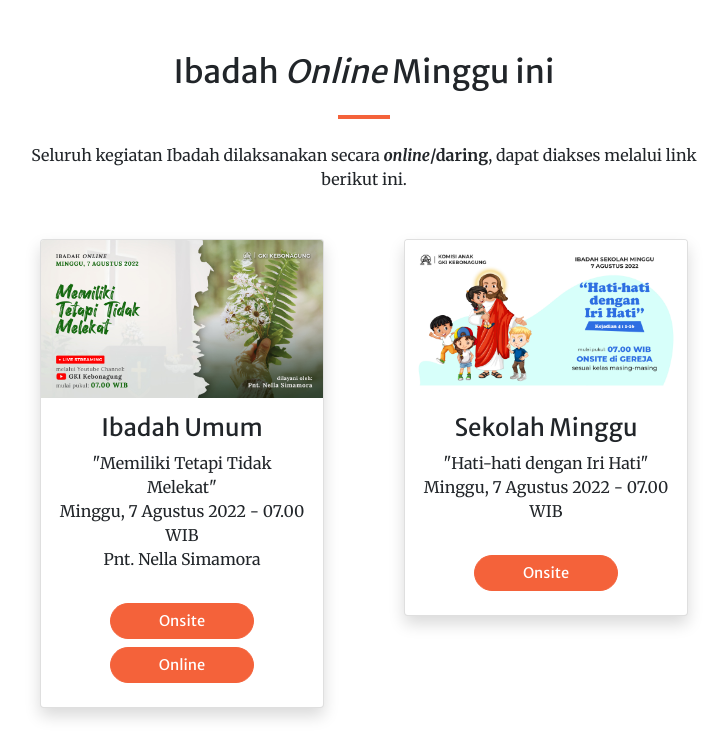
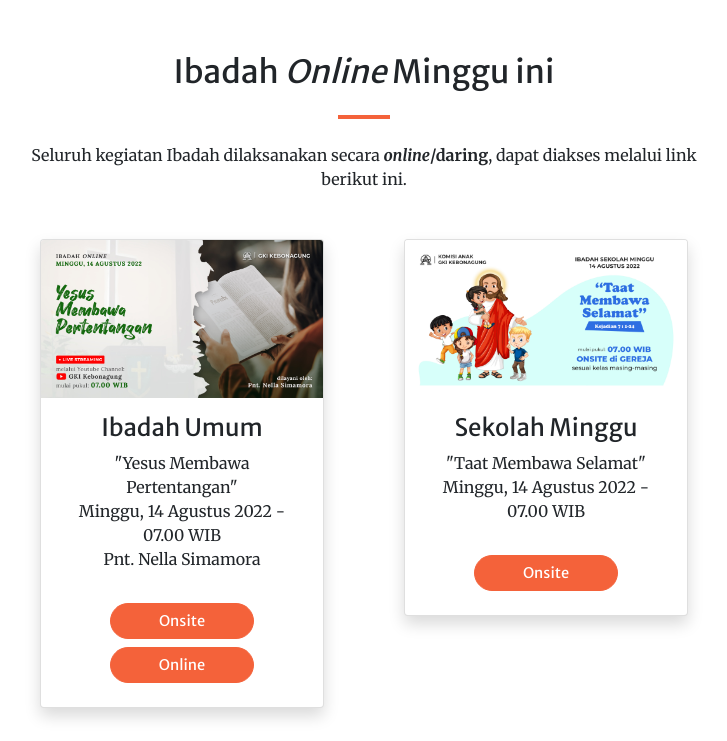
Before and after one commit to mariohcay/gkikbaweb, a CodeIgniter app: page /database/ in a window 1280 px wide. Shown: the part 1513-2254 px from the top of the page, without its empty margins (276-1003 px from the left). Run offline with CodeIgniter, Linux system fonts and the light colour scheme; some libraries are stand-ins or nearby versions.

Commit message:
Signed-off-by: mariohcay <mariohcay@gmail.com>

```diff
--- a/application/views/Front/vLandingpage.php
+++ b/application/views/Front/vLandingpage.php
@@ -114,18 +114,18 @@
                     <div class="mt-5">
                         <div class="card text-center shadow mx-3">
                             <!-- UBAH -->
-                            <a href="https://youtu.be/RZ8NXOggHjA" target="_blank" class="text-decoration-none">
+                            <a href="https://youtu.be/b8G2gmiCDAo" target="_blank" class="text-decoration-none">
                                 <img src="<?= base_url() ?>front/assets/img/umum.jpg" class="card-img-top">
                             </a>
                             <div class="card-body">
                                 <h4 class="card-title">Ibadah Umum</h4>
                                 <!-- UBAH -->
-                                <p class="card-text">"Memiliki Tetapi Tidak Melekat"<br>Minggu, 7 Agustus 2022 - 07.00 WIB<br>Pnt. Nella Simamora</p>
+                                <p class="card-text">"Yesus Membawa Pertentangan"<br>Minggu, 14 Agustus 2022 - 07.00 WIB<br>Pnt. Nella Simamora</p>
                             </div>
                             <div class="card-body">
                                 <!-- UBAH -->
                                 <a href="<?= base_url() ?>Fronts/pilihOnsite" class="btn btn-primary mb-2 px-5 mx-1" style="border-radius: 10rem; font-size: 11pt">Onsite</a>
-                                <a href="https://youtu.be/RZ8NXOggHjA" target="_blank" class="btn btn-primary mb-2 px-5 mx-1" style="border-radius: 10rem; font-size: 11pt">Online</a>
+                                <a href="https://youtu.be/b8G2gmiCDAo" target="_blank" class="btn btn-primary mb-2 px-5 mx-1" style="border-radius: 10rem; font-size: 11pt">Online</a>
                             </div>
                         </div>
                     </div>
@@ -139,7 +139,7 @@
                             <div class="card-body">
                                 <h4 class="card-title">Sekolah Minggu</h4>
                                 <!-- UBAH -->
-                                <p class="card-text">"Hati-hati dengan Iri Hati"<br>Minggu, 7 Agustus 2022 - 07.00 WIB</p>
+                                <p class="card-text">"Taat Membawa Selamat"<br>Minggu, 14 Agustus 2022 - 07.00 WIB</p>
                             </div>
                             <div class="card-body">
                                 <!-- UBAH -->
```
Also changed, not shown: front/assets/img/ka.jpg, front/assets/img/umum.jpg, 2 other files.
